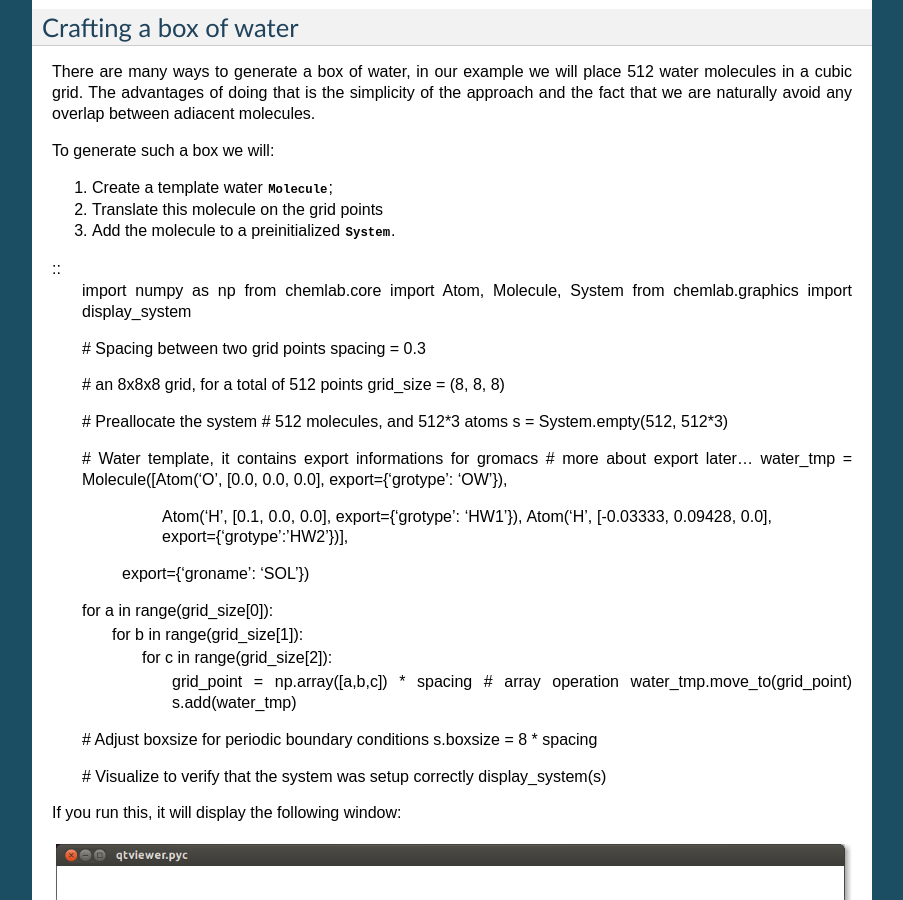
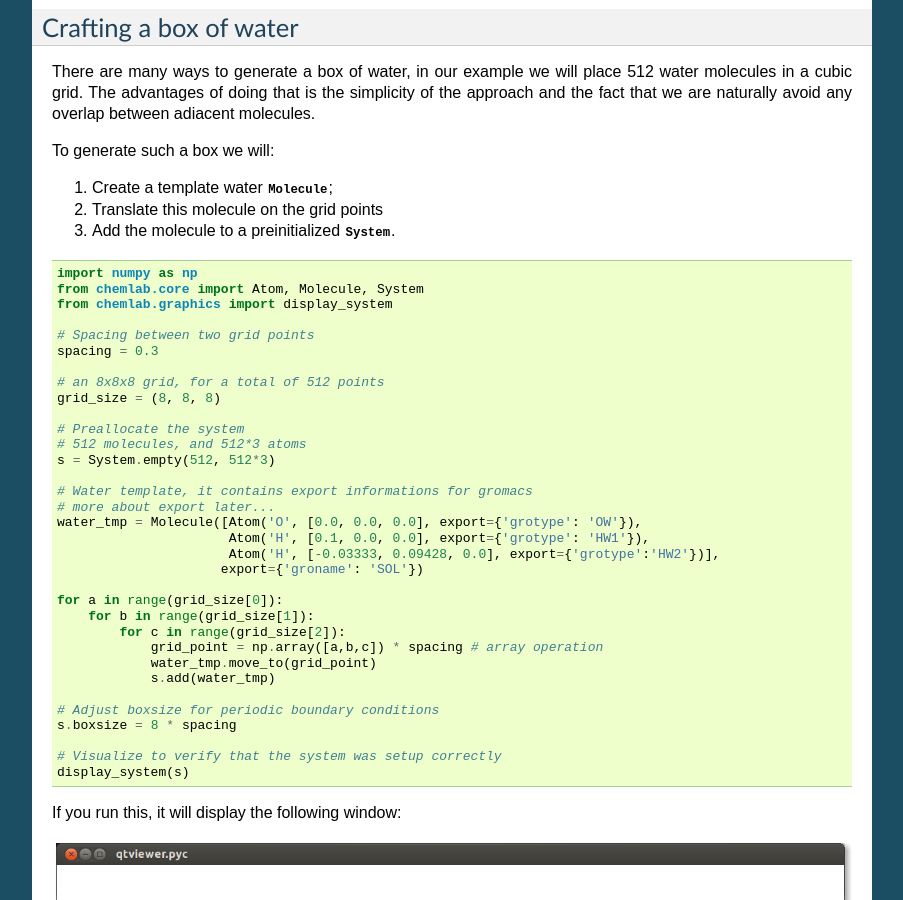
Before and after one commit to chemlab/chemlab, a Sphinx documentation site: the page built from docs/gromacs.rst, in a window 1280 px wide and 900 px high, scrolled down 673 px. Shown: the whole window, without its empty margins (198-1101 px from the left). Built offline with Sphinx 7.4.7, drawn with Linux system fonts in a browser that asks for light colours; formulas are drawn with MathJax 3; some of the changed text lies outside the part shown.

Commit message:
Fixed formatting

```diff
--- a/docs/gromacs.rst
+++ b/docs/gromacs.rst
@@ -56,6 +56,7 @@ To generate such a box we will:
 3) Add the molecule to a preinitialized :py:class:`~chemlab.core.System`.
 
 ::
+
     import numpy as np
     from chemlab.core import Atom, Molecule, System
     from chemlab.graphics import display_system
@@ -121,6 +122,7 @@ of water, just create those files in your working directory:
 topol.top
 
 ::
+
     ; We simply import ready-made definitions for the molecule type
     ; SOL and the atom types OW, HW1 and HW2
     #include "ffoplsaa.itp"
@@ -135,6 +137,7 @@ topol.top
 run.mdp
 
 ::
+
     integrator = md
     dt = 0.001
     nsteps = 200000
@@ -199,7 +202,7 @@ the `.xtc` file. To play the trajectory you can use the command::
 You may also be interested to look at some other properties, such as
 the potential energy, pressure, temperature and density. This information
 is written by GROMACS in the ".edr" file. You can use the chemlab script
-to view that:
+to view that::
 
   $ chemlab gromacs ener.edr -e Pressure
   $ chemlab gromacs ener.edr -e Temperature
```
Also changed, not shown: other parts of docs/gromacs.rst (+1 -1 lines).
